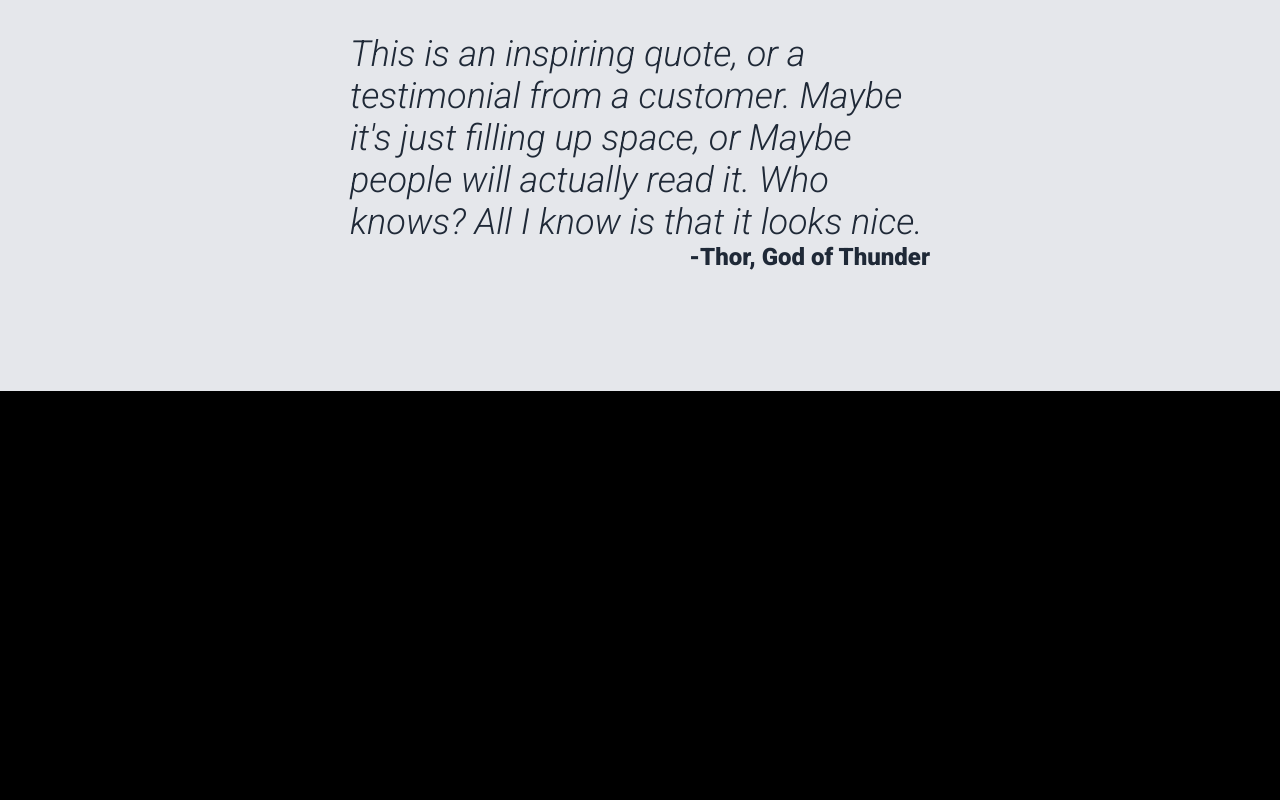
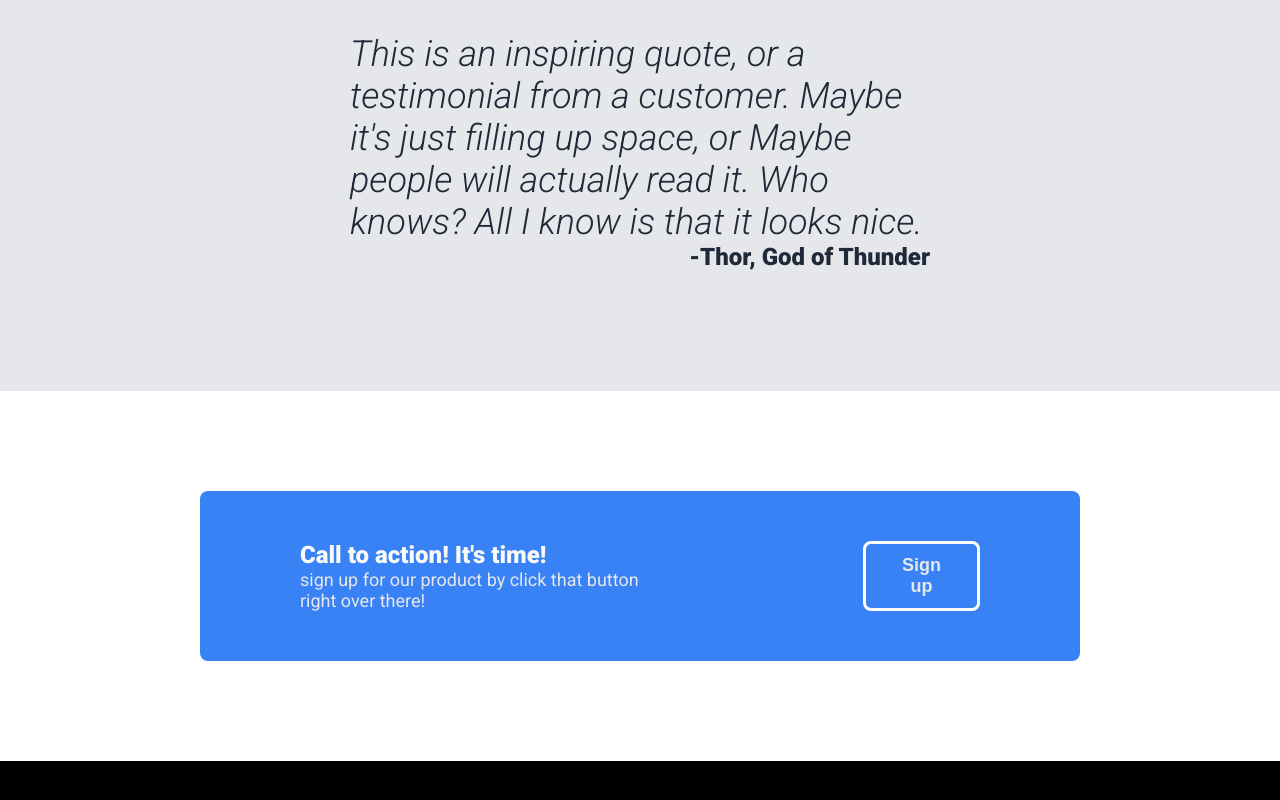
Before and after one commit to ququ929/odin-landing-page, a plain HTML site: page index.html in a window 1280 px wide. Shown: the part 1076-1876 px from the top of the page. Before the commit the page ends 1586 px from the top, so only its background shows below. Drawn offline with Linux system fonts and the light colour scheme.

Commit message:
Create sign up section

```diff
--- a/index.html
+++ b/index.html
@@ -79,7 +79,15 @@
     </div>
 
     <!-- sign up section -->
-    <div class="sign-up"
+    <div class="sign-up">
+        <div class="sign-up-container">
+            <div class="sign-up-left">
+                <div class="title">Call to action! It's time!</div>
+                <div class="text">sign up for our product by click that button right over there!</div>
+            </div>
+            <button class="sign-up-right"> Sign up</button>
+        </div>
+    </div>
 
     <!-- footer section -->
     <div class="footer">
--- a/style.css
+++ b/style.css
@@ -125,3 +125,29 @@ img {
     font-size: 24px;
     font-weight: 800;
 }
+
+/* sign up section */
+.sign-up {
+    background-color: white;
+    display: flex;
+    align-items: center;
+    justify-content: center;
+}
+
+.sign-up-container {
+    padding: 50px 100px;
+    margin: 100px 200px;
+    background-color: #3882F6;
+    border-radius: 8px;
+    display: flex;
+    gap: 200px;
+}
+
+.sign-up-left .title {
+    font-size: 24px;
+}
+
+.sign-up-right {
+    border: 3px solid white;
+    padding: 0px 30px;
+}
```
